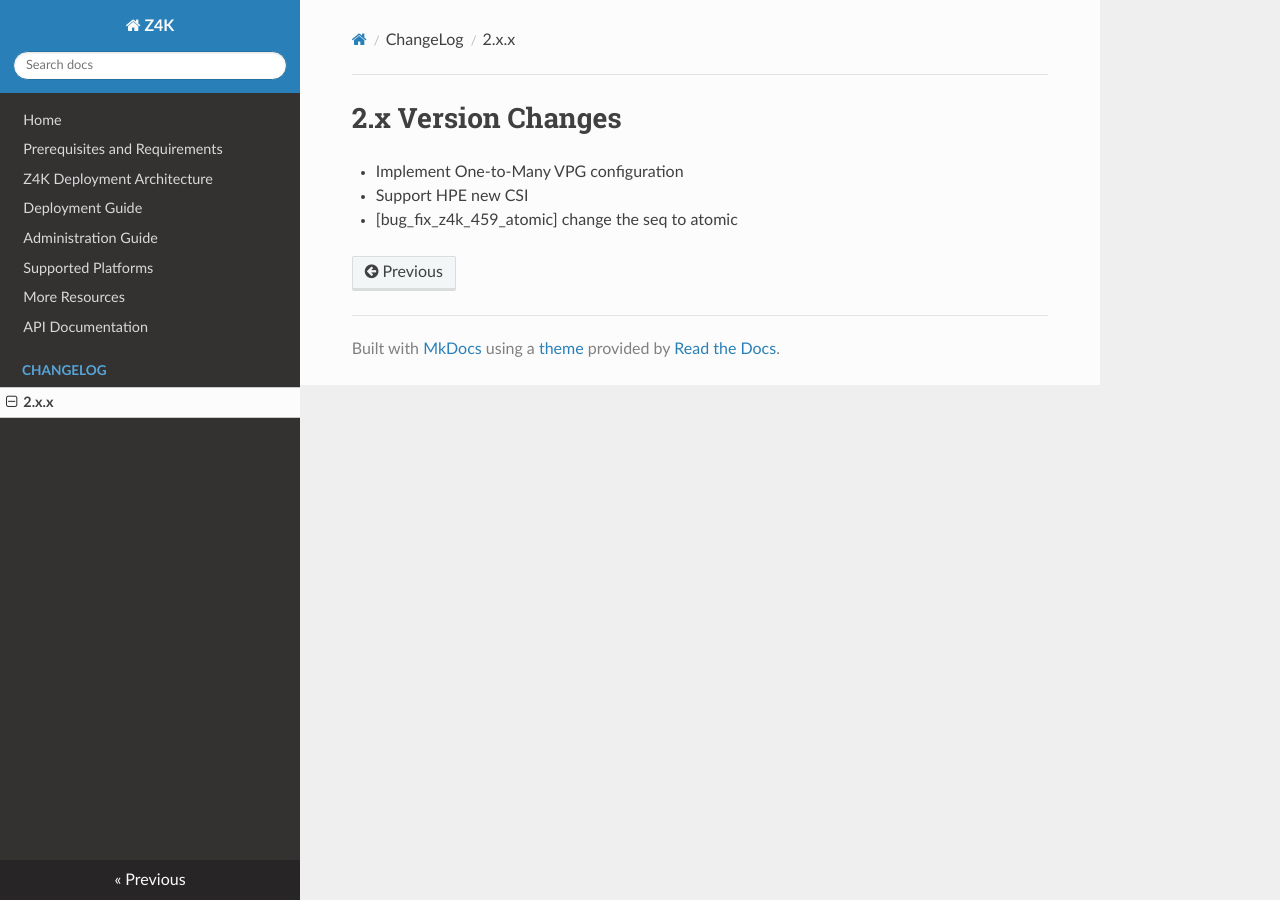
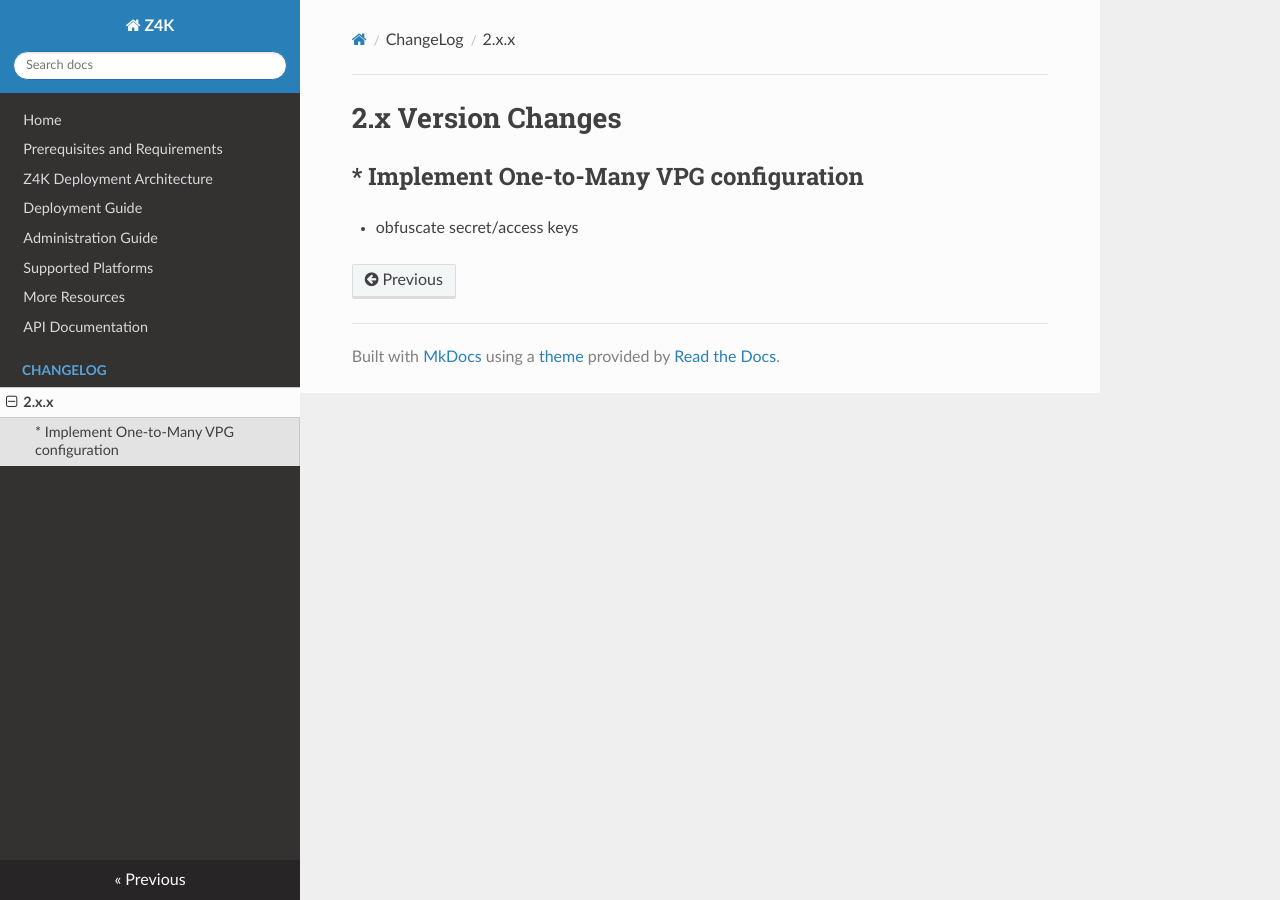
Before and after one commit to ZertoPublic/Z4K, an MkDocs documentation site: the page built from docs/changes/version2.x.x.md, in a window 1280 px wide. Built offline with MkDocs 1.6.1, drawn with Linux system fonts in a browser that asks for light colours.

Commit message:
commit all changes on branch :2.4.2 for version:2.4.2

```diff
--- a/docs/changes/version2.x.x.md
+++ b/docs/changes/version2.x.x.md
@@ -1,5 +1,5 @@
 2.x Version Changes
-===========================================
+===================
 * Implement One-to-Many VPG configuration
-* Support HPE new CSI
-* [bug_fix_z4k_459_atomic] change the seq to atomic
+-----------------------------------------
+* obfuscate secret/access keys
```
